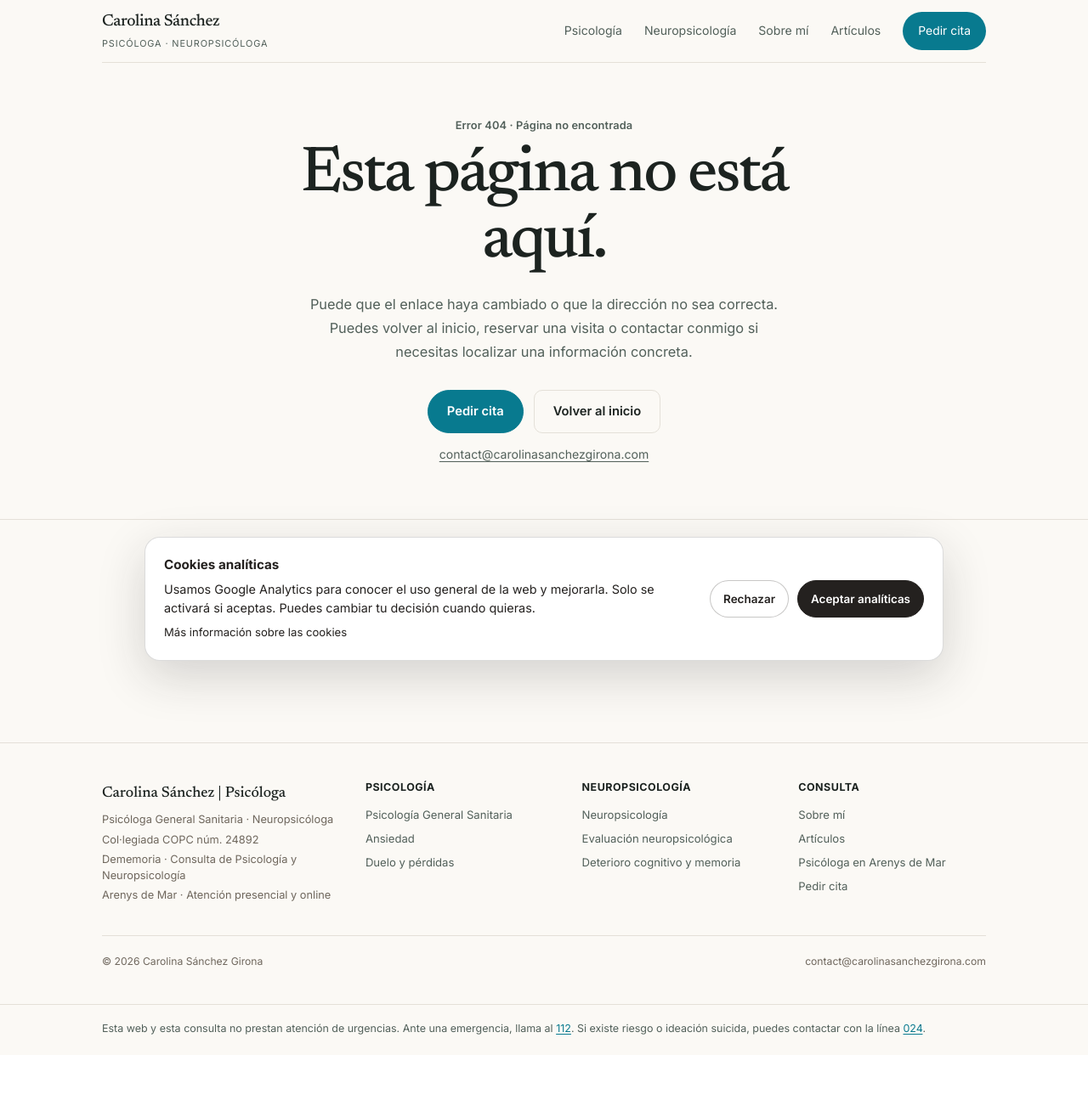
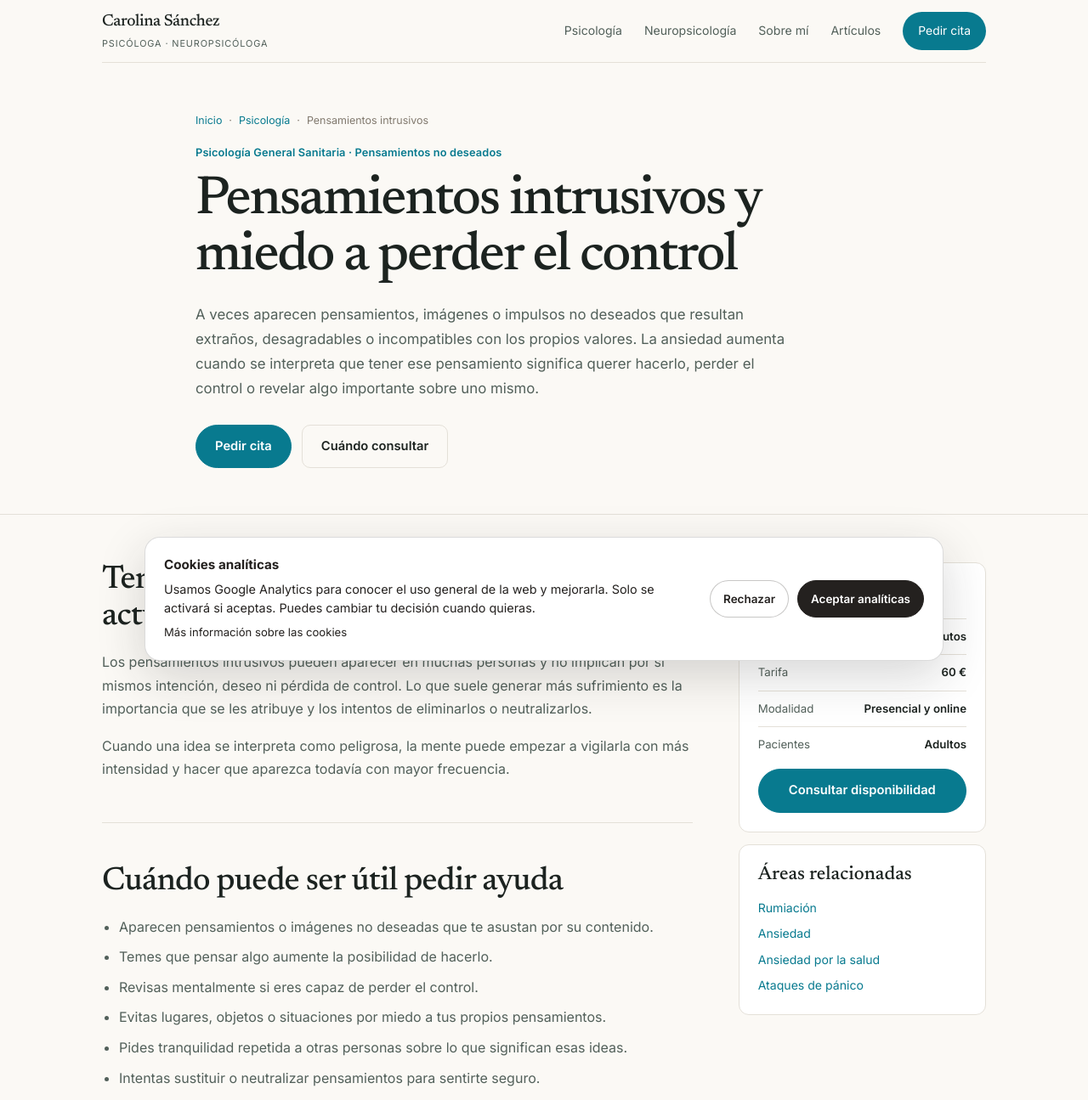
Before and after one commit to carolinasanchezgirona/Portfolio-Carolina, a Next.js app: page /pensamientos-intrusivos-y-miedo-a-perder-el-control in a window 1280 px wide. Before the commit this address had no page. Shown: the top 1295 px of the page at 85% size. Before the commit the page ends 1242 px from the top, so only its background shows below. Built offline with nearby package versions, Linux system fonts and the light colour scheme.

Commit message:
SEO: add intrusive thoughts page

```diff
--- /dev/null
+++ b/app/pensamientos-intrusivos-y-miedo-a-perder-el-control/page.tsx
@@ -0,0 +1,58 @@
+import type { Metadata } from "next";
+import "../seo-pages.css";
+
+export const metadata: Metadata = {
+  title: "Pensamientos intrusivos y miedo a perder el control | Psicóloga en Arenys de Mar",
+  description: "Atención psicológica para pensamientos intrusivos, miedo a perder el control y ansiedad ante ideas no deseadas. Consulta en Arenys de Mar y online.",
+  alternates: { canonical: "/pensamientos-intrusivos-y-miedo-a-perder-el-control/" },
+  openGraph: {
+    title: "Pensamientos intrusivos y miedo a perder el control | Carolina Sánchez Girona",
+    description: "Psicología sanitaria para trabajar pensamientos intrusivos, miedo a su significado, comprobaciones y evitación.",
+    url: "https://carolinasanchezgirona.com/pensamientos-intrusivos-y-miedo-a-perder-el-control/",
+  },
+};
+
+const serviceSchema = {
+  "@context": "https://schema.org",
+  "@type": "Service",
+  name: "Psicología para pensamientos intrusivos y miedo a perder el control",
+  provider: { "@type": "Person", name: "Carolina Sánchez Girona", jobTitle: "Psicóloga General Sanitaria", url: "https://carolinasanchezgirona.com" },
+  areaServed: ["Arenys de Mar", "Maresme", "Barcelona", "España"],
+  serviceType: "Intervención psicológica en pensamientos intrusivos y miedo a perder el control",
+  url: "https://carolinasanchezgirona.com/pensamientos-intrusivos-y-miedo-a-perder-el-control/",
+};
+
+export default function IntrusiveThoughtsPage() {
+  return (
+    <main className="editorial-site">
+      <header className="site-header">
+        <a className="brand" href="/" aria-label="Carolina Sánchez, inicio"><span className="brand-name">Carolina Sánchez</span><span className="brand-sub">Psicóloga · Neuropsicóloga</span></a>
+        <nav className="nav" aria-label="Navegación principal"><a href="/psicologia/">Psicología</a><a href="/ansiedad/">Ansiedad</a><a className="nav-cta" href="/cita/">Pedir cita</a></nav>
+      </header>
+      <section className="seo-hero"><div className="editorial-wrap seo-hero-inner">
+        <p className="seo-breadcrumbs"><a href="/">Inicio</a><span>·</span><a href="/psicologia/">Psicología</a><span>·</span><span>Pensamientos intrusivos</span></p>
+        <p className="editorial-eyebrow">Psicología General Sanitaria · Pensamientos no deseados</p>
+        <h1>Pensamientos intrusivos y miedo a perder el control</h1>
+        <p className="seo-lead">A veces aparecen pensamientos, imágenes o impulsos no deseados que resultan extraños, desagradables o incompatibles con los propios valores. La ansiedad aumenta cuando se interpreta que tener ese pensamiento significa querer hacerlo, perder el control o revelar algo importante sobre uno mismo.</p>
+        <div className="seo-actions"><a className="editorial-btn editorial-btn-primary" href="/cita/">Pedir cita</a><a className="editorial-btn editorial-btn-secondary" href="#cuando-consultar">Cuándo consultar</a></div>
+      </div></section>
+      <div className="editorial-wrap seo-layout">
+        <article className="seo-copy">
+          <section><h2>Tener un pensamiento no equivale a querer actuar sobre él</h2><p>Los pensamientos intrusivos pueden aparecer en muchas personas y no implican por sí mismos intención, deseo ni pérdida de control. Lo que suele generar más sufrimiento es la importancia que se les atribuye y los intentos de eliminarlos o neutralizarlos.</p><p>Cuando una idea se interpreta como peligrosa, la mente puede empezar a vigilarla con más intensidad y hacer que aparezca todavía con mayor frecuencia.</p></section>
+          <section id="cuando-consultar"><h2>Cuándo puede ser útil pedir ayuda</h2><ul><li>Aparecen pensamientos o imágenes no deseadas que te asustan por su contenido.</li><li>Temes que pensar algo aumente la posibilidad de hacerlo.</li><li>Revisas mentalmente si eres capaz de perder el control.</li><li>Evitas lugares, objetos o situaciones por miedo a tus propios pensamientos.</li><li>Pides tranquilidad repetida a otras personas sobre lo que significan esas ideas.</li><li>Intentas sustituir o neutralizar pensamientos para sentirte seguro.</li><li>El problema ocupa mucho tiempo o interfiere en tu vida cotidiana.</li></ul></section>
+          <section><h2>Qué puede mantener el problema</h2><h3>Dar un significado excesivo al pensamiento</h3><p>Interpretar una idea no deseada como una señal de intención, carácter o peligro puede aumentar mucho la ansiedad.</p><h3>Comprobaciones mentales</h3><p>Preguntarse una y otra vez “¿y si en realidad quiero hacerlo?” puede parecer una forma de aclararse, pero suele aumentar la duda.</p><h3>Evitación</h3><p>Evitar situaciones relacionadas con el contenido del pensamiento impide comprobar que la presencia de una idea no determina la conducta.</p><h3>Intentar suprimir el pensamiento</h3><p>Cuanto más se intenta no pensar en algo, más atención se dedica precisamente a detectar si está apareciendo.</p></section>
+          <section><h2>Cómo se trabaja en terapia</h2><p>La intervención puede incluir psicoeducación sobre pensamientos intrusivos, reducción de comprobaciones y neutralizaciones, trabajo sobre el significado atribuido a las ideas y exposición gradual a la incertidumbre que generan.</p><p>Cuando existen obsesiones y compulsiones estructuradas, la evaluación clínica permite valorar si el problema encaja en un trastorno obsesivo-compulsivo u otro cuadro relacionado.</p></section>
+          <section><h2>Pensamientos intrusivos, rumiación y ansiedad</h2><p>Los pensamientos intrusivos no son exactamente lo mismo que la <a href="/rumiacion-y-pensamientos-repetitivos/">rumiación</a>. La rumiación suele implicar dar vueltas voluntariamente a un tema, mientras que un pensamiento intrusivo irrumpe de forma no deseada. Ambos pueden coexistir y alimentar la <a href="/ansiedad/">ansiedad</a>.</p><p>Si el miedo se centra en sensaciones corporales o enfermedades, puede ser relevante revisar <a href="/ansiedad-por-la-salud-e-hipocondria/">ansiedad por la salud</a>. Si aparece miedo intenso a perder el control durante una crisis, también puede relacionarse con <a href="/ataques-de-panico/">ataques de pánico</a>.</p></section>
+          <section><h2>El objetivo no es controlar todos los pensamientos</h2><p>La mente genera contenido de forma automática. El objetivo terapéutico es reducir la necesidad de comprobar, neutralizar o interpretar cada pensamiento como una señal de peligro.</p><div className="seo-callout"><strong>Un pensamiento es un acontecimiento mental.</strong><span>No es una orden, una intención ni una predicción sobre lo que vas a hacer.</span></div></section>
+        </article>
+        <aside className="seo-sidebar" aria-label="Información práctica">
+          <div className="seo-card"><h2>Sesión de psicología</h2><ul className="seo-facts"><li><span>Duración</span><strong>60 minutos</strong></li><li><span>Tarifa</span><strong>60 €</strong></li><li><span>Modalidad</span><strong>Presencial y online</strong></li><li><span>Pacientes</span><strong>Adultos</strong></li></ul><a className="editorial-btn editorial-btn-primary" href="/cita/">Consultar disponibilidad</a></div>
+          <div className="seo-card"><h3>Áreas relacionadas</h3><div className="seo-related"><a href="/rumiacion-y-pensamientos-repetitivos/">Rumiación</a><a href="/ansiedad/">Ansiedad</a><a href="/ansiedad-por-la-salud-e-hipocondria/">Ansiedad por la salud</a><a href="/ataques-de-panico/">Ataques de pánico</a></div></div>
+        </aside>
+      </div>
+      <section className="editorial-section seo-authority"><div className="editorial-wrap seo-authority-grid"><div><p className="editorial-section-eyebrow">Profesional responsable</p><h2>Carolina Sánchez Girona</h2><p className="editorial-role">Psicóloga General Sanitaria · Neuropsicóloga</p></div><div className="seo-authority-copy"><p>Trabajo con adultos en ansiedad, pensamientos intrusivos, rumiación y miedo a perder el control desde una formulación clínica individualizada.</p><div className="seo-authority-links"><a href="/sobre-mi/">Conocer mi trayectoria profesional →</a><a href="/psicologia/">Ver Psicología General Sanitaria →</a></div></div></div></section>
+      <footer className="editorial-footer"><div className="editorial-wrap editorial-footer-inner"><div><p className="editorial-footer-brand">Carolina Sánchez | Psicóloga</p><p>Dememoria · Consulta de Psicología y Neuropsicología</p></div><div><p>Arenys de Mar · Atención online</p><p>© 2026 Carolina Sánchez Girona</p></div></div></footer>
+      <script type="application/ld+json" dangerouslySetInnerHTML={{ __html: JSON.stringify(serviceSchema) }} />
+    </main>
+  );
+}
```
